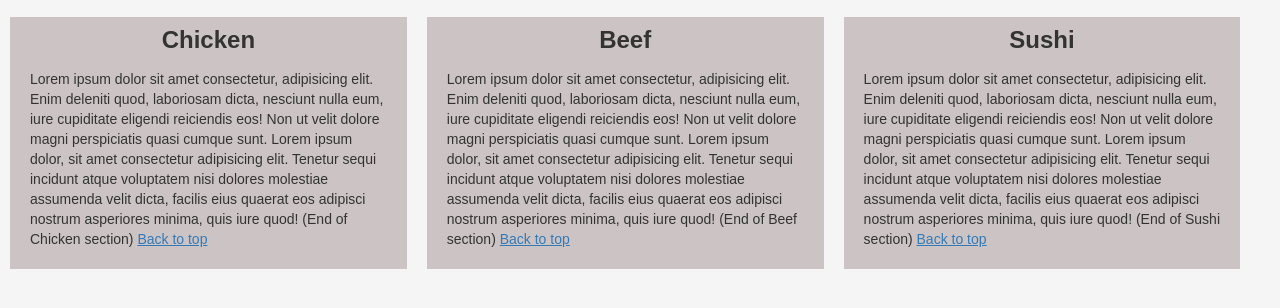
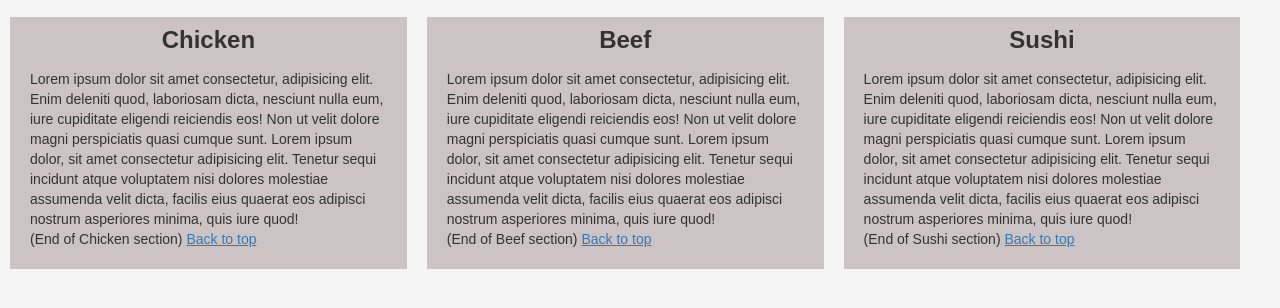
Before and after one commit to muhammadumarrasheed/couseraassignmentsolution, a plain HTML site: page module3-solution/index.html in a window 1280 px wide. Shown: the part 132-440 px from the top of the page. Drawn offline with nearby package versions, Linux system fonts and the light colour scheme.

Commit message:
Update index.html

```diff
--- a/module3-solution/index.html
+++ b/module3-solution/index.html
@@ -39,7 +39,7 @@
                 <h2 class="section-title">Chicken</h2>
                 <p>
                     Lorem ipsum dolor sit amet consectetur, adipisicing elit. Enim deleniti quod, laboriosam dicta, nesciunt nulla eum, iure cupiditate eligendi reiciendis eos! Non ut velit dolore magni perspiciatis quasi cumque sunt. Lorem ipsum dolor, sit amet consectetur
-                    adipisicing elit. Tenetur sequi incidunt atque voluptatem nisi dolores molestiae assumenda velit dicta, facilis eius quaerat eos adipisci nostrum asperiores minima, quis iure quod!
+                    adipisicing elit. Tenetur sequi incidunt atque voluptatem nisi dolores molestiae assumenda velit dicta, facilis eius quaerat eos adipisci nostrum asperiores minima, quis iure quod! <br>
                     <span>(End of Chicken section)</span>
                     <a href="#top"> Back to top</a>
                 </p>
@@ -48,7 +48,7 @@
                 <h2 class="section-title">Beef</h2>
                 <p>
                     Lorem ipsum dolor sit amet consectetur, adipisicing elit. Enim deleniti quod, laboriosam dicta, nesciunt nulla eum, iure cupiditate eligendi reiciendis eos! Non ut velit dolore magni perspiciatis quasi cumque sunt. Lorem ipsum dolor, sit amet consectetur
-                    adipisicing elit. Tenetur sequi incidunt atque voluptatem nisi dolores molestiae assumenda velit dicta, facilis eius quaerat eos adipisci nostrum asperiores minima, quis iure quod! <span>(End of Beef section)</span>
+                    adipisicing elit. Tenetur sequi incidunt atque voluptatem nisi dolores molestiae assumenda velit dicta, facilis eius quaerat eos adipisci nostrum asperiores minima, quis iure quod!<br> <span>(End of Beef section)</span>
                     <a href="#top"> Back to top</a>
                 </p>
             </div>
@@ -56,7 +56,7 @@
                 <h2 class="section-title">Sushi</h2>
                 <p>
                     Lorem ipsum dolor sit amet consectetur, adipisicing elit. Enim deleniti quod, laboriosam dicta, nesciunt nulla eum, iure cupiditate eligendi reiciendis eos! Non ut velit dolore magni perspiciatis quasi cumque sunt. Lorem ipsum dolor, sit amet consectetur
-                    adipisicing elit. Tenetur sequi incidunt atque voluptatem nisi dolores molestiae assumenda velit dicta, facilis eius quaerat eos adipisci nostrum asperiores minima, quis iure quod! <span>(End of Sushi section)</span>
+                    adipisicing elit. Tenetur sequi incidunt atque voluptatem nisi dolores molestiae assumenda velit dicta, facilis eius quaerat eos adipisci nostrum asperiores minima, quis iure quod! <br> <span>(End of Sushi section)</span>
                     <a href="#top"> Back to top</a>
                 </p>
             </div>
```
